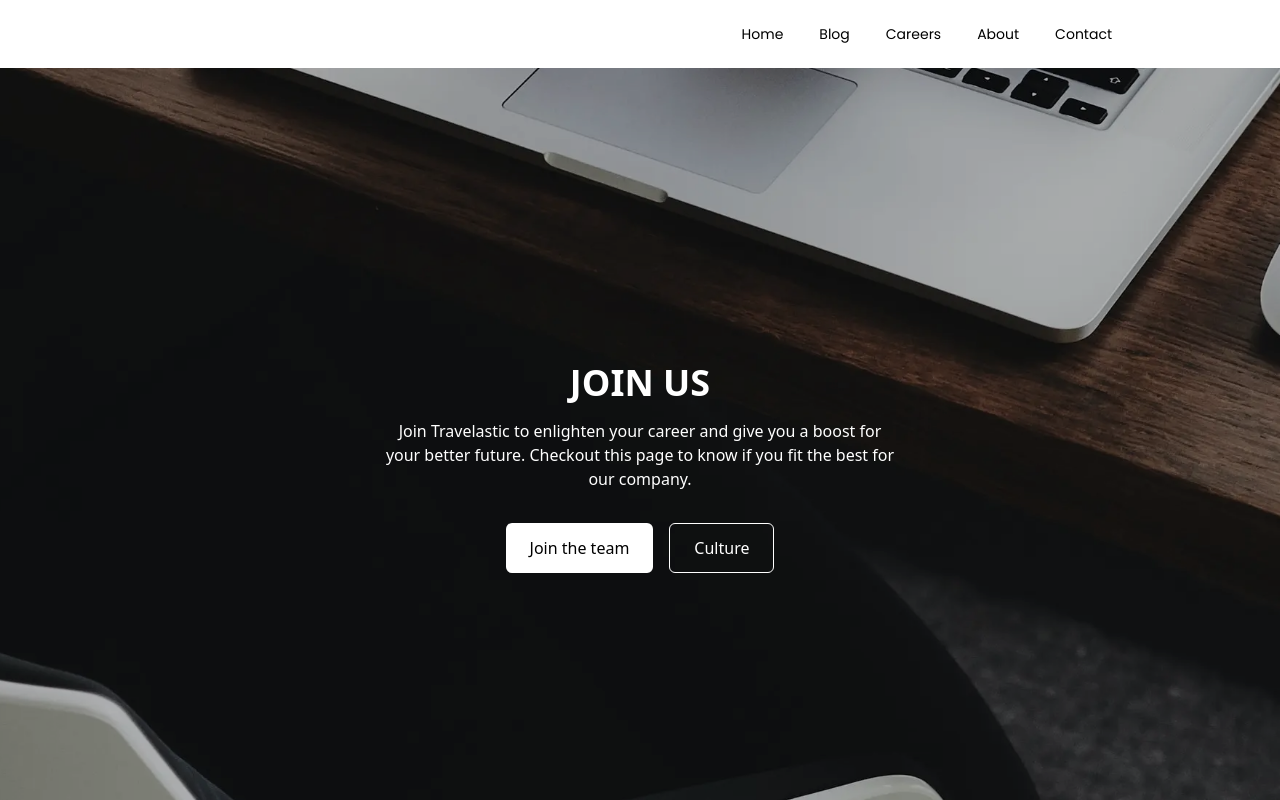
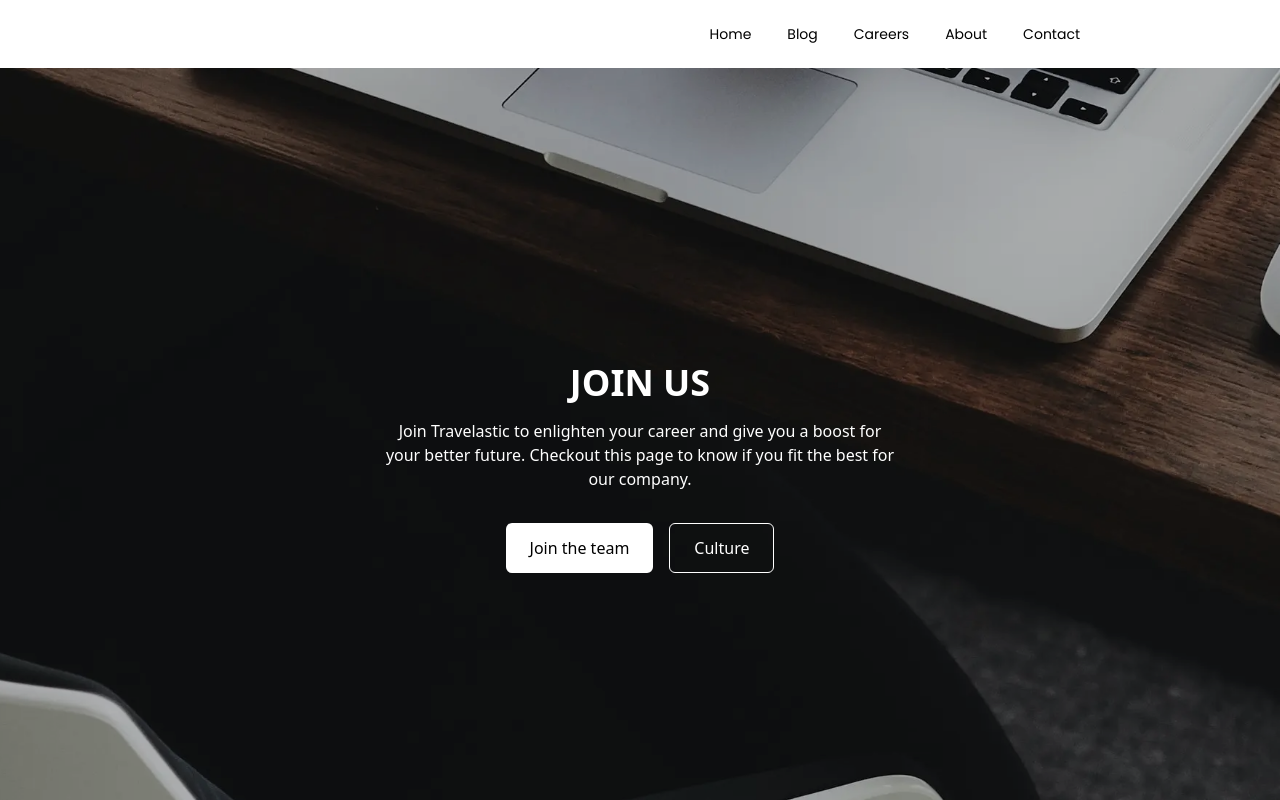
Before and after one commit to modhack2003/travelhub.com, a React (Vite) app in the folder Travelhub/: page /Careers in a window 1280 px wide. Shown: the top 800 px of the page. Built offline with nearby package versions, Linux system fonts and the light colour scheme.

Commit message:
padding-fix-2

```diff
--- a/Travelhub/src/screens/contact/Nav.jsx
+++ b/Travelhub/src/screens/contact/Nav.jsx
@@ -30,7 +30,7 @@ const Navbar = ({ title, Profile, bg }) => {
     return (
         <>
             <header
-                className={`w-full ${bg} flex flex-col md:flex-row justify-between items-center  md:px-40
+                className={`w-full ${bg} flex flex-col md:flex-row justify-between items-center  md:px-48
                  px-6 py-6 font-Poppins relative z-10`}
             >
                 <div className="w-full flex justify-between items-center">
```
